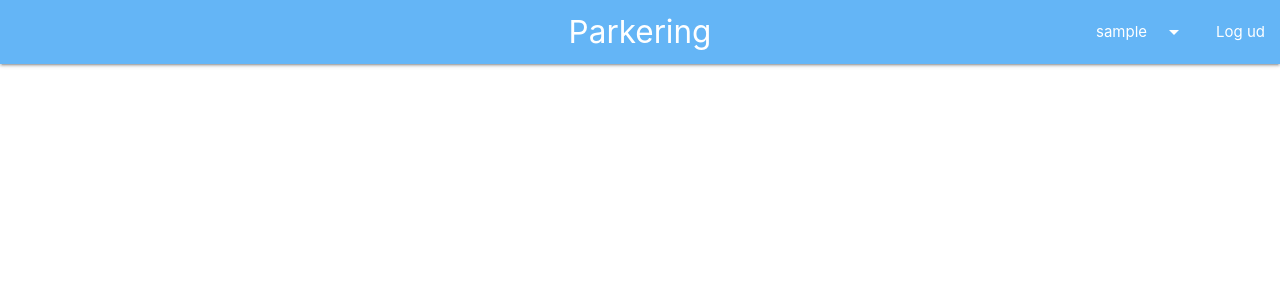
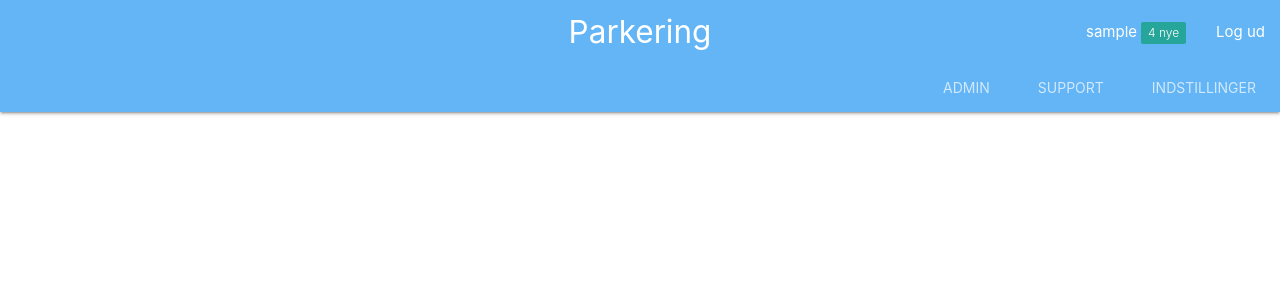
Before and after one commit to jeppefm1/Parkering, a Django app: page / in a window 1280 px wide. Shown: the top 300 px of the page. Run offline with Django 3.2, Linux system fonts and the light colour scheme; the visitor is signed in with stand-in values (Sample User, id 1); data that the repository does not hold is empty; some libraries are stand-ins or nearby versions.

Commit message:
systematiseret login-system, header layout, samt dannet grundlag for startside og brugerside.

```diff
--- a/Parkeringshus/main/templates/main/home.html
+++ b/Parkeringshus/main/templates/main/home.html
@@ -1,19 +1,9 @@
 {% extends 'main/header.html' %}
 
 {% block content %}
-  <div class="row">
-    {% for tut in tutorials %}
-        <div class="col s12 m6">
-          <div class="card blue-grey darken-1 hoverable">
-            <div class="card-content white-text">
-              <span class="card-title">{{tut.title}}</span>
-              <p style="font-size:70%">Skrevet {{tut.published}}</p>
-              <p>{{tut.content|safe}}</p>
-            </div>
-            <div class="card-action">
-              <a href="admin">Gå til admin</a>
-            </div>
-          </div>
-        </div>
-    {% endfor %}
+  {% if user.is_authenticated %}
+    {% include "main/includes/brugerside.html" %}
+  {% else %}
+    {% include "main/includes/startside.html" %}
+  {% endif %}
 {% endblock %}
--- a/Parkeringshus/main/templates/main/includes/navbar.html
+++ b/Parkeringshus/main/templates/main/includes/navbar.html
@@ -1,38 +1,36 @@
-<!-- Dropdown struktur -->
-<ul id="dropdown1" class="dropdown-content">
-  <li><a href="/indstillinger">Indstillinger</a></li>
-  <li><a href="/support">Support</a></li>
+<nav class="nav-extended">
+   <div class="nav-wrapper">
+     <a href="#" class="brand-logo center">Parkering</a>
+     <a href="#" data-target="mobile-demo" class="sidenav-trigger"><i class="material-icons">menu</i></a>
+     <ul id="nav-mobile" class="right hide-on-med-and-down">
+       {% if user.is_authenticated %}
+         <li><a href="messages">{{user.username}}<span class="new badge" data-badge-caption="nye">4</span></a></li>
+         <li><a href="logout">Log ud</a></li>
+       {% else %}
+        <li><a href="login">Log ind</a></li>
+         <li><a href="registrer">Registrer</a></li>
+       {% endif %}
      </ul>
+   </div>
+   {% if user.is_authenticated %}
+     <div class="nav-content">
+       <ul class="tabs tabs-transparent">
+         <li class="tab right"><a href="settings">Indstillinger</a></li>
+         <li class="tab right"><a href="support">Support</a></li>
+         {% if user.is_staff %}
+          <li class="tab right"><a href="admin">Admin</a></li>
+         {% endif %}
+       </ul>
+     </div>
+   {% endif %}
+ </nav>
 
-<!-- navbar struktur -->
-<nav>
-  <div class="nav-wrapper">
-    <a href="/" class="brand-logo center">Parkering</a>
-    <a href="#" data-target="mobile-demo" class="sidenav-trigger"><i class="material-icons">menu</i></a>
-    {% if user.is_authenticated %}
-      <ul class="right hide-on-med-and-down">
-        <li><a class="dropdown-trigger" href="#!" data-target="dropdown1">{{user.username}}<i class="material-icons right">arrow_drop_down</i></a></li>
-        <li><a href="/logout">Log ud</a></li>
-      </ul>
-    {% else %}
-      <ul class="right hide-on-med-and-down">
-        <li><a href="/login">Login</a></li>
-        <li><a href="/registrer">Registrer</a></li>
-        </ul>
-    {% endif %}
-  </div>
-</nav>
-<!-- er man på mobil -->
  <ul class="sidenav" id="mobile-demo">
    {% if user.is_authenticated %}
-    <ul class="right hide-on-med-and-down">
-      <li><a class="dropdown-trigger" href="#!" data-target="dropdown1">{{user.username}}<i class="material-icons right">arrow_drop_down</i></a></li>
-      <li><a href="/logud">Log ud</a></li>
-      </ul>
+     <li><a href="#">{{user.username}}</a></li>
+     <li><a href="logout">Log ud</a></li>
    {% else %}
-    <ul class="right hide-on-med-and-down">
-      <li><a href="/login">Login</a></li>
-      <li><a href="/registrer">Registrer</a></li>
-      </ul>
+    <li><a href="login">Log ind</a></li>
+     <li><a href="registrer">Registrer</a></li>
    {% endif %}
  </ul>
```
Also changed, not shown: Parkeringshus/main/templates/main/includes/startside.html (added, +15 -0 lines), Parkeringshus/main/templates/main/includes/brugerside.html (added). Lines whose indentation alone changed are shown as unchanged.
